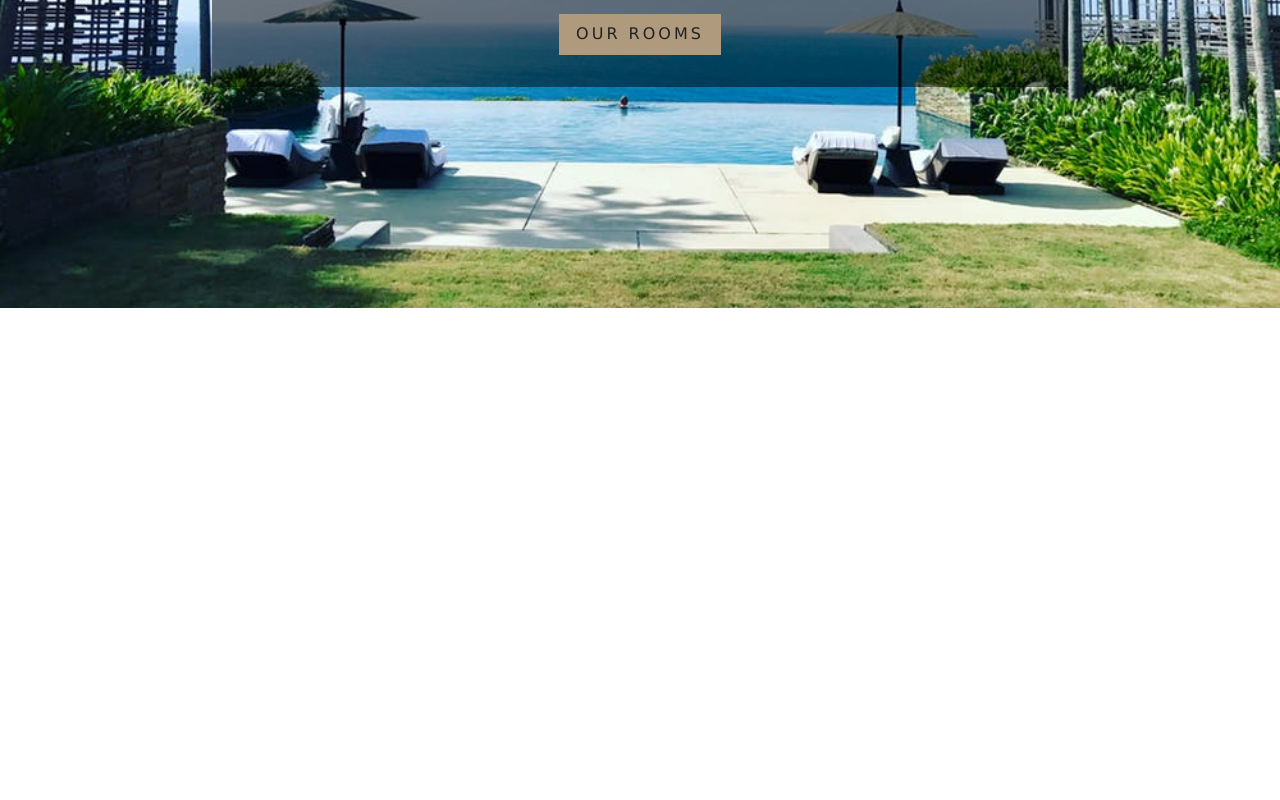
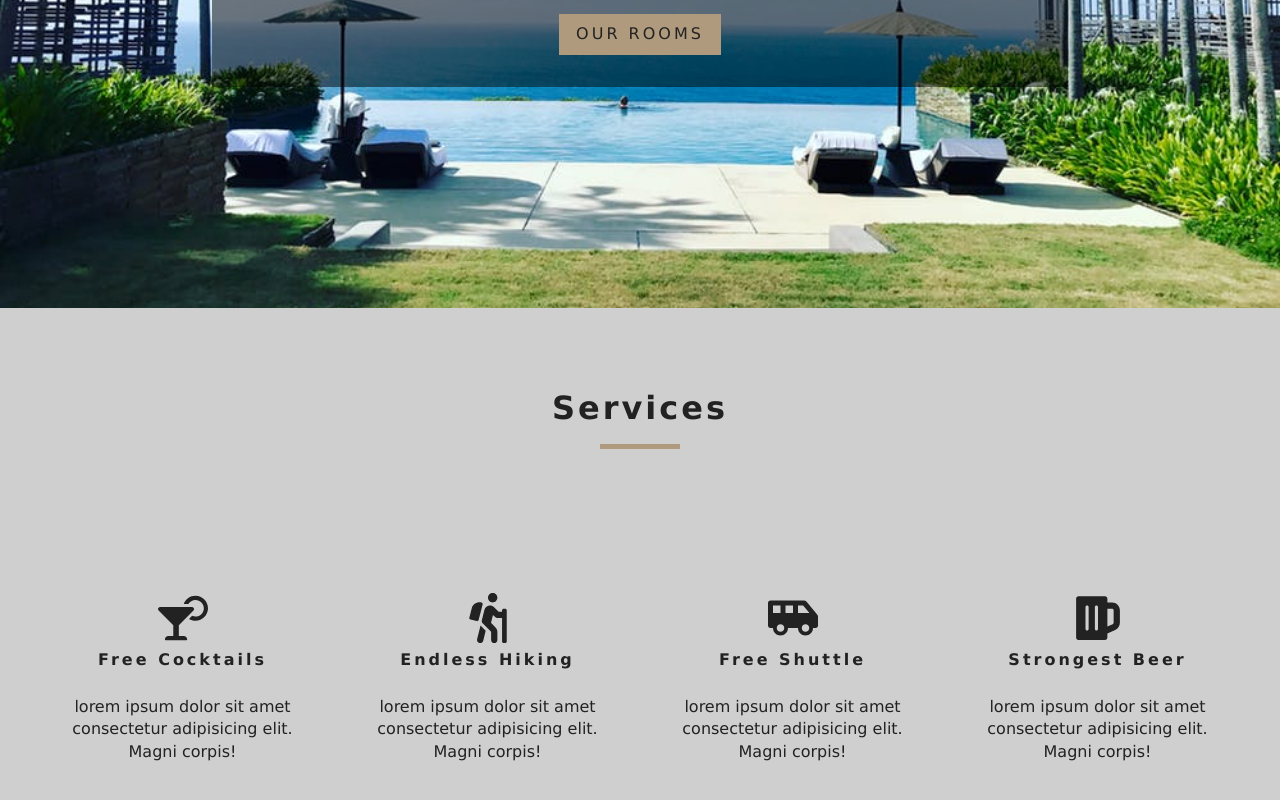
Before and after one commit to frankenstein32/Knights-Inn, a React (Create React App) app: page / in a window 1280 px wide. Shown: the part 492-1292 px from the top of the page. Before the commit the page ends 800 px from the top, so only its background shows below. Built offline with nearby package versions, Linux system fonts and the light colour scheme.

Commit message:
services component setup

```diff
--- /dev/null
+++ b/src/components/Services.js
@@ -0,0 +1,51 @@
+import React, { Component } from 'react'
+import {FaCocktail, FaHiking, FaShuttleVan, FaBeer} from 'react-icons/fa'
+import Title from './Title'
+
+export default class Services extends Component {
+
+    state = {
+        services: [
+            {
+                icon: <FaCocktail size='50'/>,
+                title: 'Free Cocktails',
+                info: 'lorem ipsum dolor sit amet consectetur adipisicing elit. Magni corpis!'
+            },
+            {
+                icon: <FaHiking size='50'/>,
+                title: 'Endless Hiking',
+                info: 'lorem ipsum dolor sit amet consectetur adipisicing elit. Magni corpis!'
+            },
+            {
+                icon: <FaShuttleVan size='50'/>,
+                title: 'Free Shuttle',
+                info: 'lorem ipsum dolor sit amet consectetur adipisicing elit. Magni corpis!'
+            },
+            {
+                icon: <FaBeer size='50'/>,
+                title: 'Strongest Beer',
+                info: 'lorem ipsum dolor sit amet consectetur adipisicing elit. Magni corpis!'
+            }
+        ]
+    }
+
+    render() {
+        return (
+            <section className="services" >
+                <Title title='Services' />
+                <div className="services-center">
+                {this.state.services.map(
+                    (item, index) => {
+                        return <article key={index} className="services">
+                                    <span>{item.icon}</span>
+                                    <h6>{item.title}</h6>
+                                    <p>{item.info}</p>
+                                </article>
+                        }
+                    )
+                }
+                </div>
+            </section>
+        )
+    }
+}
--- /dev/null
+++ b/src/components/Title.js
@@ -0,0 +1,10 @@
+import React from 'react'
+
+export default function Title ({title}){
+    return (
+        <div className="section-title">
+            <h4>{title}</h4>
+            <div />
+        </div>
+    )
+}
--- a/src/pages/Home.js
+++ b/src/pages/Home.js
@@ -2,9 +2,11 @@
 import Hero from '../components/Hero'
 import Banner from '../components/Banner'
 import {Link} from 'react-router-dom'
+import Services from '../components/Services'
 
 export default function Home(){
     return (
+       <>
         <Hero >
             <Banner title="luxurious rooms"  subtitle="deluxe rooms starting at $299">
                     <Link to="/rooms" className="btn-primary">
@@ -12,5 +14,7 @@
                     </Link>
                 </Banner>
         </Hero>
+        <Services />
+       </>
     )
 }
```
Lines whose indentation alone changed are shown as unchanged.
